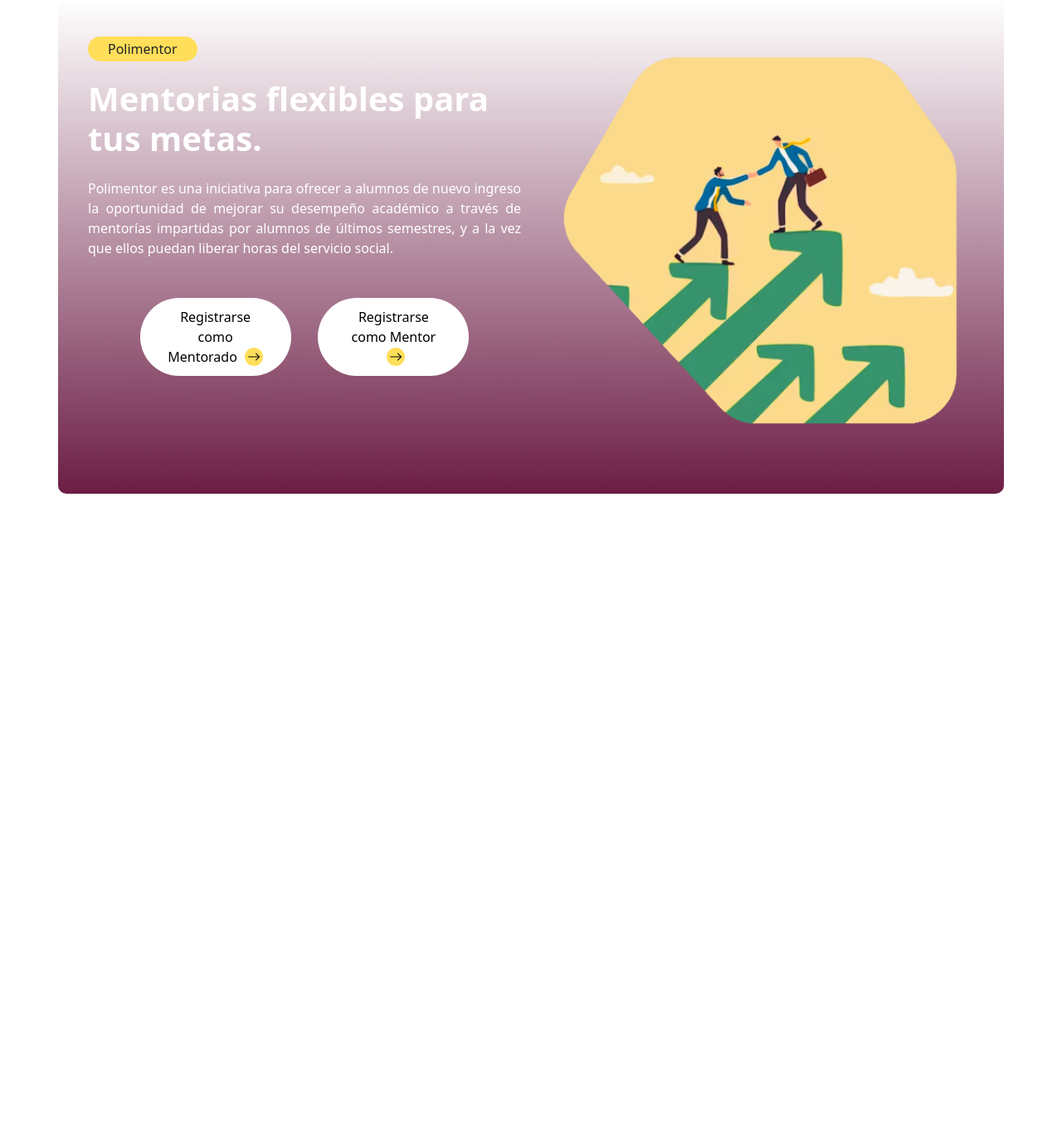
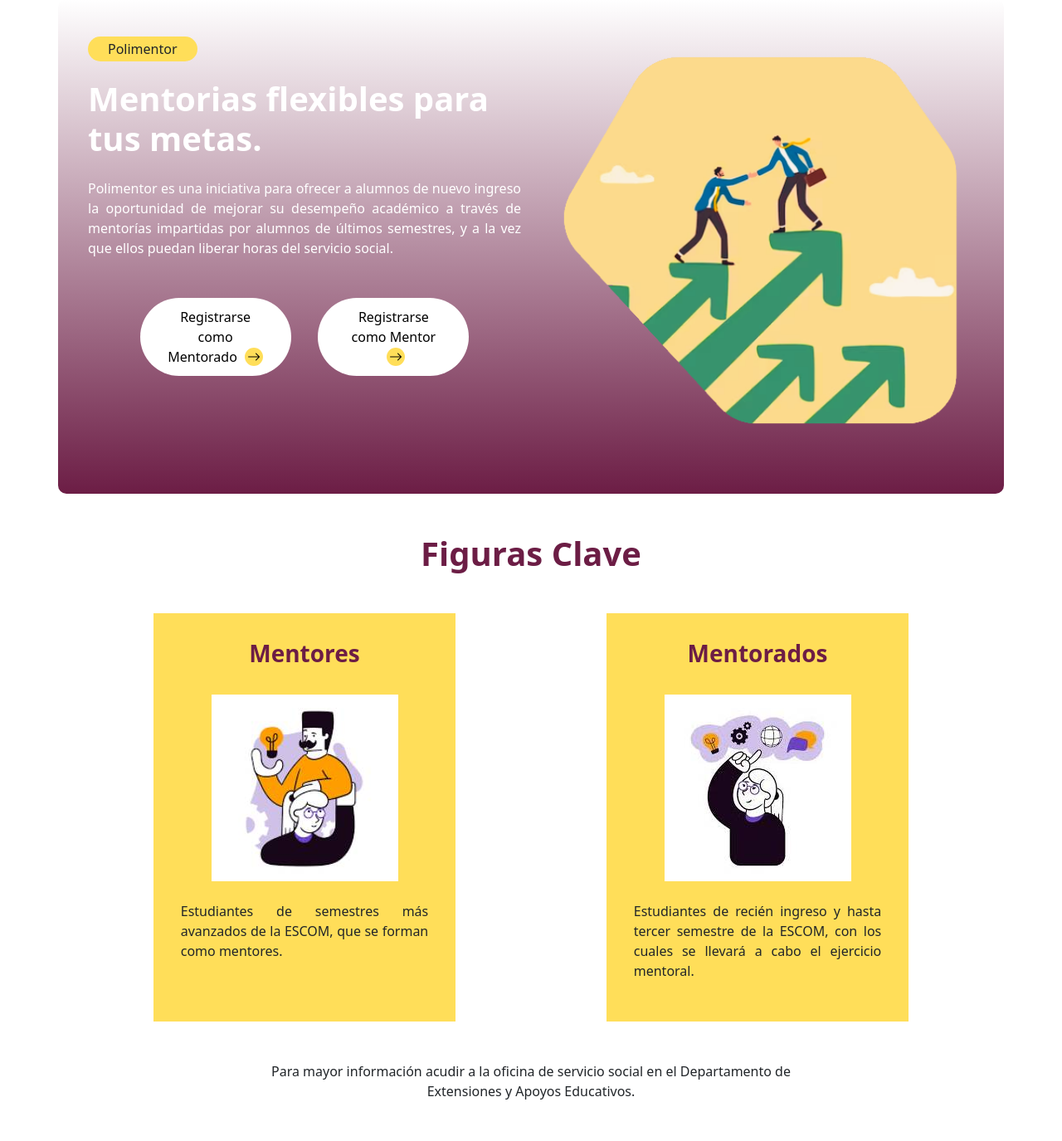
Before and after one commit to josedprz/MentoriasFEPI, a PHP site: page / in a window 1280 px wide. Shown: the part 121-1496 px from the top of the page at 83% size. Before the commit the page ends 716 px from the top, so only its background shows below. Run offline with PHP 8.4, Linux system fonts and the light colour scheme.

```diff
--- a/index.html
+++ b/index.html
@@ -10,7 +10,7 @@
         <script src="https://cdn.jsdelivr.net/npm/bootstrap@5.3.3/dist/js/bootstrap.bundle.min.js" integrity="sha384-YvpcrYf0tY3lHB60NNkmXc5s9fDVZLESaAA55NDzOxhy9GkcIdslK1eN7N6jIeHz" crossorigin="anonymous"></script>
         <title>Poli Mentor</title>
     </head>
-    <body class="vh-100 overflow-hidden">
+    <body class="vh-100">
         <!-- Navbar -->
         <nav class="navbar navbar-expand-sm navbar-primary">
             <div class="container">
@@ -76,6 +76,21 @@
                 </span>
                 <img class="col-lg-6 col-sm-12" id="cont-img" src="img/image.png" alt="">
             </div>
+            <div class="row px-4 py-5 justify-content-center" id="continuacion">
+                <h1 class="col-12 mb-5 justify-content-center" style="text-align: center; color: #6c1d45;"><strong>Figuras Clave</strong></h1>
+                <div class="col-4 tarjetas">
+                    <h3 class="card_title">Mentores</h3>
+                    <img class="my-4" src="img/mentor.jpg" alt="">
+                    <p>Estudiantes de semestres más avanzados de la ESCOM, que se forman como mentores.</p>
+                </div>
+                <div class="col-2"></div>
+                <div class="col-4 tarjetas">
+                    <h3 class="card_title">Mentorados</h3>
+                    <img class="my-4" src="img/skill.jpg" alt="">
+                    <p class="">Estudiantes de recién ingreso y hasta  tercer semestre de la ESCOM, con los cuales se llevará a cabo el ejercicio mentoral.</p>
+                </div>
+                <div class="col-8 mt-5" style="text-align: center;">Para mayor información acudir a la oficina de servicio social en el Departamento de Extensiones y Apoyos Educativos.</div>
+            </div>
         </div>
     </body>
 </html>
--- a/styles/index.css
+++ b/styles/index.css
@@ -5,7 +5,7 @@
     margin-top: 5%;
 }
 
-#descrip{
+p{
     text-align: justify;
 }
 
@@ -28,6 +28,16 @@
     margin-left: 5px;
 }
 
+.tarjetas{
+    background-color: #ffde59;
+    text-align: center;
+    padding: 3%;
+}
+
+.card_title{
+    color: #6c1d45;
+    font-weight: bold;
+}
 @media(max-width: 576px){
     .btn-registro{
         font-size: 0.7em;
```
Also changed, not shown: Mentores/calendario.html (added, +89 -0 lines), Mentores/styles/calendario.css (added, +35 -0 lines), img/mentor.jpg (added), img/skill.jpg (added).
